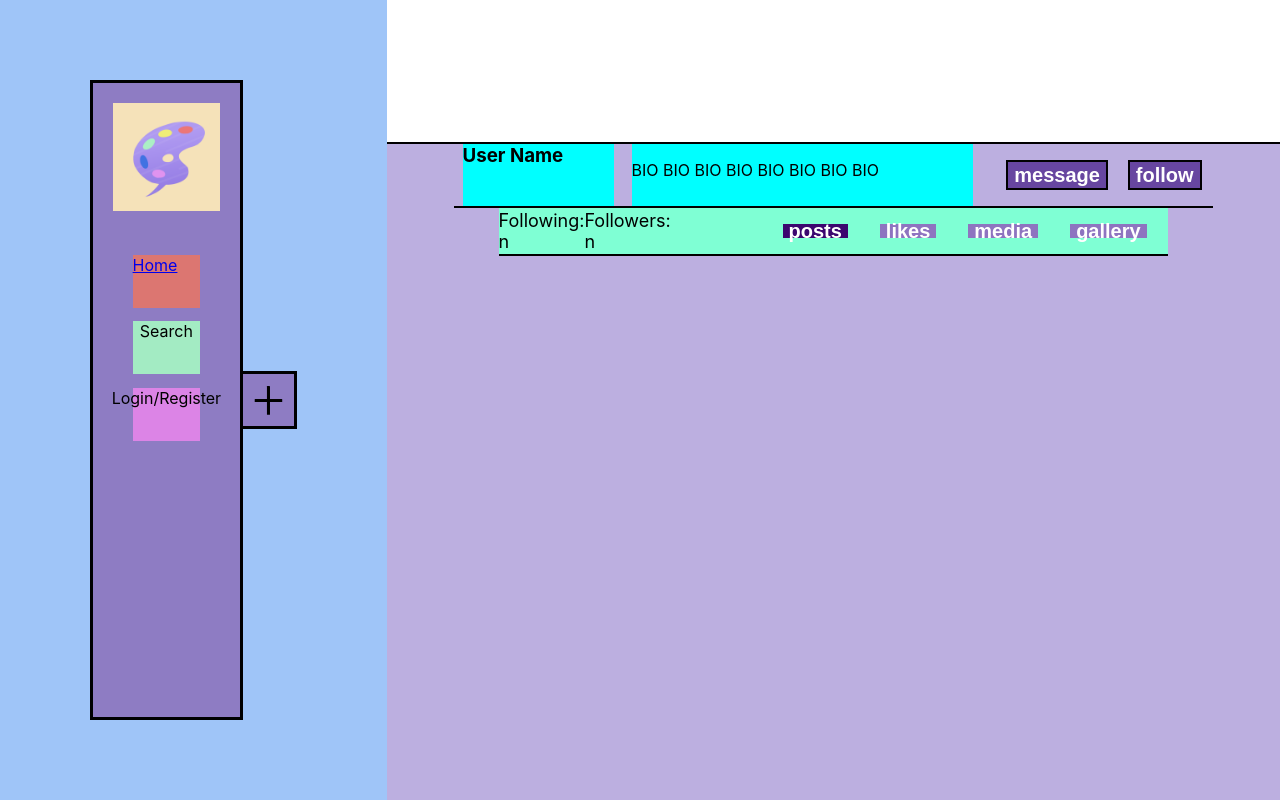
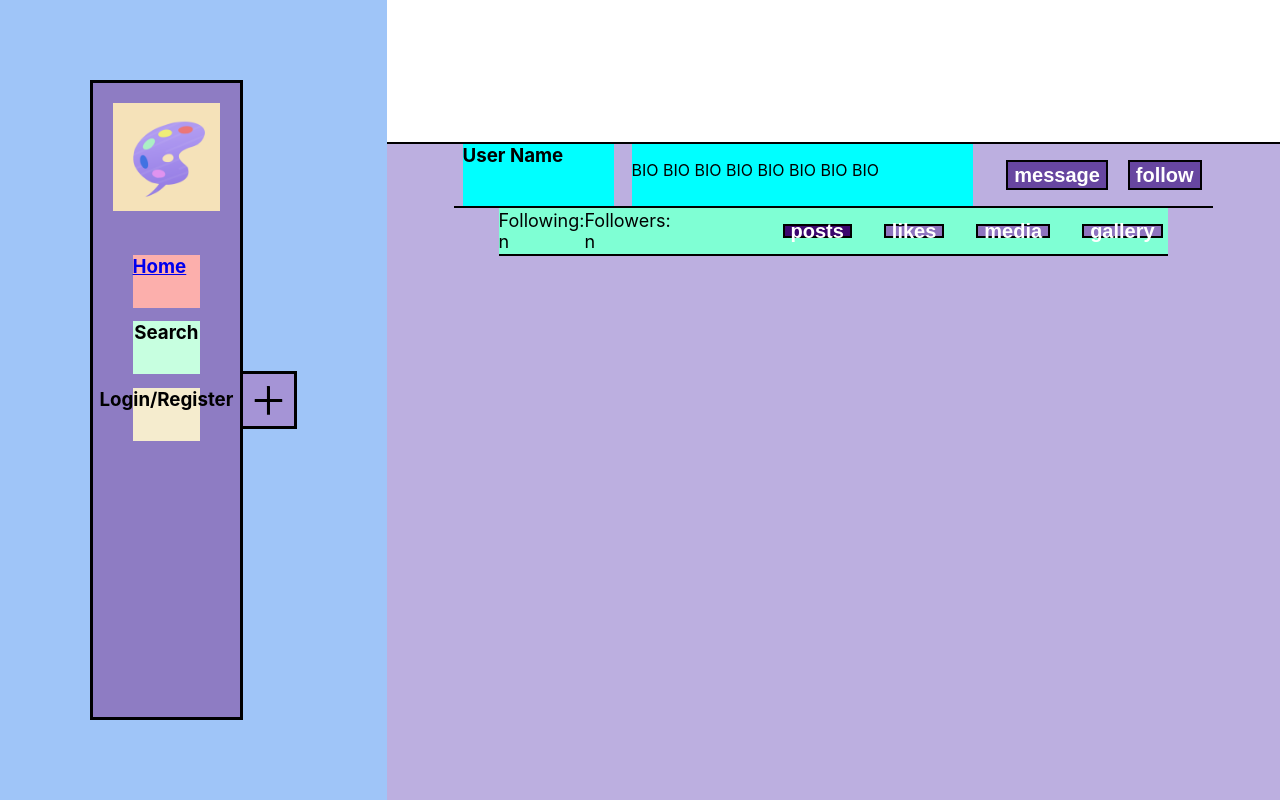
Before and after one commit to JayP823/painteractive, a React (Create React App) app in the folder frontend/: page /profile in a window 1280 px wide. Built offline with nearby package versions, Linux system fonts and the light colour scheme.

Commit message:
Small adjustments on styling

```diff
--- a/frontend/src/App.css
+++ b/frontend/src/App.css
@@ -43,7 +43,7 @@
   max-width: 4vw;
   width: 4vw;
   height: 4vw;
-  background-color: #8e7cc3;
+  background-color: #a594d6;
   border: 3px solid black;
   border-left: none;
   transition: 0.2s;
@@ -91,3 +91,57 @@ Switch {
   /* TODO - Make a circular profile container */
   flex-grow: 2;
 }
+
+.nav-red {
+  background-color: #fcafac;
+  transition: 0.4s
+}
+
+.nav-red:hover {
+  background-color: #db7e7b;
+}
+
+.nav-yellow {
+  background-color: #f3ffab;
+  transition: 0.4s
+}
+
+.nav-yellow:hover {
+ background-color: #dced77;
+}
+
+.nav-green {
+  background-color: #c7ffe0;
+  transition: 0.4s
+}
+
+.nav-green:hover {
+ background-color: #84f0b4;
+}
+
+.nav-blue {
+  background-color: #8a81eb;
+  transition: 0.4s
+}
+
+.nav-blue:hover {
+ background-color: #7368e3;
+}
+
+.nav-brown {
+  background-color: #f5ecce;
+  transition: 0.4s
+}
+
+.nav-brown:hover {
+ background-color: #f0db95;
+}
+
+.nav-pink {
+  background-color: #f7b5ff;
+  transition: 0.4s
+}
+
+.nav-pink:hover {
+  background-color: #e896f2;
+}
--- a/frontend/src/App.js
+++ b/frontend/src/App.js
@@ -66,24 +66,24 @@ function App() {
                             <NavLink to={"/"}><img className='logo' src={logo} alt='painteractive logo'/></NavLink>
 
                             <ul className='nav-list'>
-                                <li style={{backgroundColor: '#dc7671'}}>
-                                    <NavLink className='nav-list-link' to={"/"}>Home</NavLink>
+                                <li className={'nav-red'}>
+                                    <NavLink className='nav-list-link' to={"/"}><h3>Home</h3></NavLink>
                                 </li>
-                                {user && <li style={{backgroundColor: '#deef7c'}}>
-                                    <NavLink className='nav-list-link' to={"/messages"}>Messages</NavLink>
+                                {user && <li className={'nav-yellow'}>
+                                    <NavLink className='nav-list-link' to={"/messages"}><h3>Messages</h3></NavLink>
                                 </li>}
-                                <li onClick={openSearchModal} style={{backgroundColor: '#a3ebc3'}}>
-                                    Search
+                                <li onClick={openSearchModal} className={'nav-green'}>
+                                    <h3>Search</h3>
                                 </li>
-                                {user && <li style={{backgroundColor: '#5c51d6'}}>
-                                    <NavLink className='nav-list-link' to={"/gallery"}>Gallery</NavLink>
+                                {user && <li className={'nav-blue'}>
+                                    <NavLink className='nav-list-link' to={"/gallery"}><h3>Gallery</h3></NavLink>
                                 </li>}
-                                {(user === null) ? <li onClick={openAuthModal} style={{backgroundColor: '#dc84e6'}}>
-                                    Login/Register
-                                </li> : <li onClick={logOut} style={{backgroundColor: '#dc84e6'}}>
-                                        Log Out</li>}
-                                {user && <li className='profile' style={{backgroundColor: '#dc84e6'}}>
-                                    <NavLink className='nav-list-link' to={"/profile"}>Profile</NavLink>
+                                {(user === null) ? <li onClick={openAuthModal} className={'nav-brown'}>
+                                    <h3>Login/Register</h3>
+                                </li> : <li onClick={logOut} className={'nav-brown'}>
+                                    <h3>Log Out</h3></li>}
+                                {user && <li className='profile nav-pink'>
+                                    <NavLink className='nav-list-link' to={"/profile"}><h3>Profile</h3></NavLink>
                                 </li>}
                             </ul>
                         </nav>
--- a/frontend/src/components/PostModal.css
+++ b/frontend/src/components/PostModal.css
@@ -155,3 +155,30 @@ AiOutlineClose:hover {
     cursor: pointer;
     background-color: #beb1e3;
 }
+
+.submit-container {
+    margin-top: 20px;
+    display: flex;
+    justify-content: flex-end;
+}
+
+.submit-button {
+    margin-right: 20px;
+    height: 3em;
+    display: flex;
+    align-items: center;
+    justify-content: center;
+    border: none;
+    color: white;
+    transition: 0.2s;
+    background-color: #8e74c0;
+}
+
+.submit-button h2 {
+    margin-left: 10px;
+}
+
+.submit-button:hover {
+    cursor: pointer;
+    background-color: #573b8c;
+}
--- a/frontend/src/components/PostModal.js
+++ b/frontend/src/components/PostModal.js
@@ -3,7 +3,8 @@ import React, {useState} from 'react';
 import Modal from 'react-modal';
 import {useDropzone} from 'react-dropzone';
 import axios from "axios";
-import {AiOutlineUpload, AiOutlineClose, AiOutlineArrowRight} from "react-icons/ai";
+import {AiOutlineUpload, AiOutlineClose, AiOutlineArrowRight, AiOutlineUnorderedList} from "react-icons/ai";
+import {BsPlusSquare} from "react-icons/bs";
 import customModalStyles from "./CustomModalStyles";
 import UseFormInput from "./UseFormInput";
 import Tag from "./Tag";
@@ -46,11 +47,16 @@ function PostModal (props) {
     }
 
     const submit = () => {
+        setSubmitting(true);
         const newPost = new FormData();
         newPost.append("file", image);
         newPost.append("desc", textDescription.value);
         newPost.append("tags", tags.join(", "));
-        axios.post(`/post/new`, newPost).then()
+        axios.post(`/post/new`, newPost).then(res => {
+            setSubmitting(false);
+            alert('Posted successfully!');
+            closeModal();
+        })
     }
 
     const onDrop = (acceptedFiles) => {
@@ -104,7 +110,10 @@ function PostModal (props) {
                         </div>
                     </section>
                     <section className={'submit-container'}>
-                        <button onClick={submit}></button>
+                        <button className={'submit-button'} disabled={submitting} onClick={submit}>
+                            <BsPlusSquare size={'70%'}/>
+                            <h2>post</h2>
+                        </button>
                     </section>
                 </section>}
             </div>
--- a/frontend/src/components/Profile.css
+++ b/frontend/src/components/Profile.css
@@ -106,13 +106,16 @@
     display: flex;
     align-items: center;
     justify-content: center;
-    border: none;
+    border: 2px solid black;
+    box-sizing: border-box;
     color: white;
+    transition: 0.2s;
     background-color: #8e74c0;
 }
 
 .profile-button:hover {
     cursor: pointer;
+    background-color: #7e5fb8;
 }
 
 .profile-button:disabled {
```
